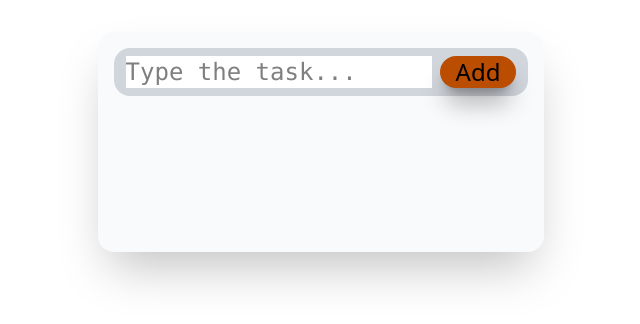
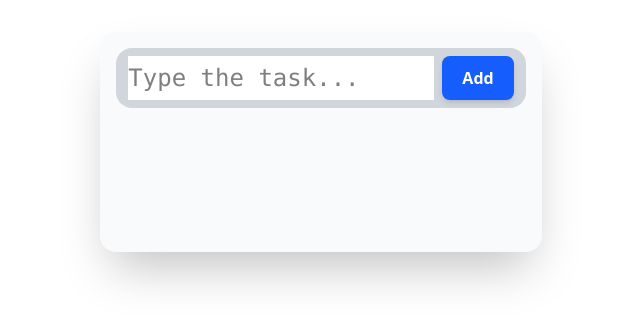
Before and after one commit to abdisati/to-do-list5, a website built with Vite: page index.html in a window 1280 px wide. Shown: the whole page, without its empty margins (319-959 px from the left). Built offline with nearby package versions, Linux system fonts and the light colour scheme.

Commit message:
add button component

```diff
--- a/index.html
+++ b/index.html
@@ -11,7 +11,7 @@
     <div class="w-auto bg-slate-50 min-h-55 rounded-2xl p-4 shadow-2xl box-border
 ">
       <div class="flex justify-around px-3 py-2 gap-2 bg-gray-300 rounded-2xl h-auto w-auto ">
-        <input id="input" type="text" placeholder="Type the task..." class="grow text-2xl bg-white font-mono "><button class="bg-amber-700 px-4 text-2xl rounded-2xl shadow-xl/30">Add</button>
+        <input id="input" type="text" placeholder="Type the task..." class="grow text-2xl bg-white font-mono "><button class="btn-primary">Add</button>
       </div class="bg-slate-400">
       <div><ul id="result" class="bg-amber-50"></ul></div>
     </div>
--- a/src/style.css
+++ b/src/style.css
@@ -1 +1,31 @@
 @import "tailwindcss";
+
+@layer components {
+  .btn-primary {
+    @apply inline-flex items-center justify-center gap-2
+      px-5 py-2.5 rounded-lg
+      font-semibold text-white
+
+      bg-blue-600 shadow-md
+
+      transition-all duration-200 ease-out
+
+      hover:bg-blue-700
+      hover:shadow-lg
+      hover:-translate-y-0.5
+
+      active:bg-blue-800
+      active:shadow-sm
+      active:translate-y-0
+
+      focus:outline-none
+      focus-visible:ring-2
+      focus-visible:ring-blue-500
+      focus-visible:ring-offset-2
+
+      disabled:opacity-50
+      disabled:cursor-not-allowed
+      disabled:shadow-none
+      disabled:transform-none;
+  }
+}
```
